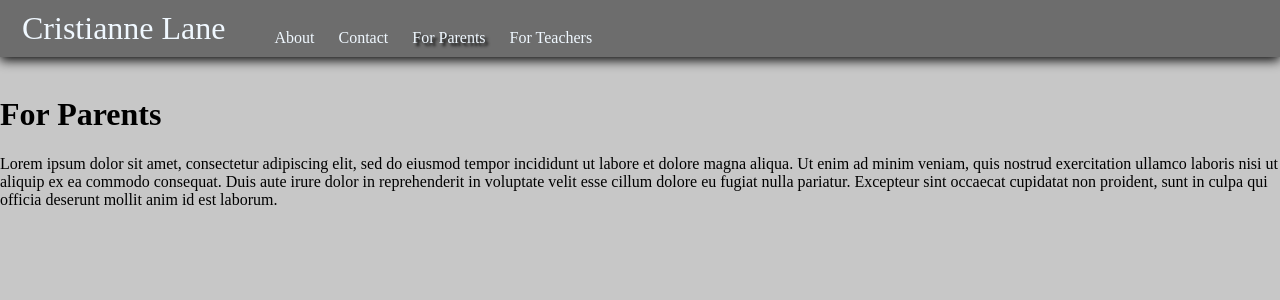
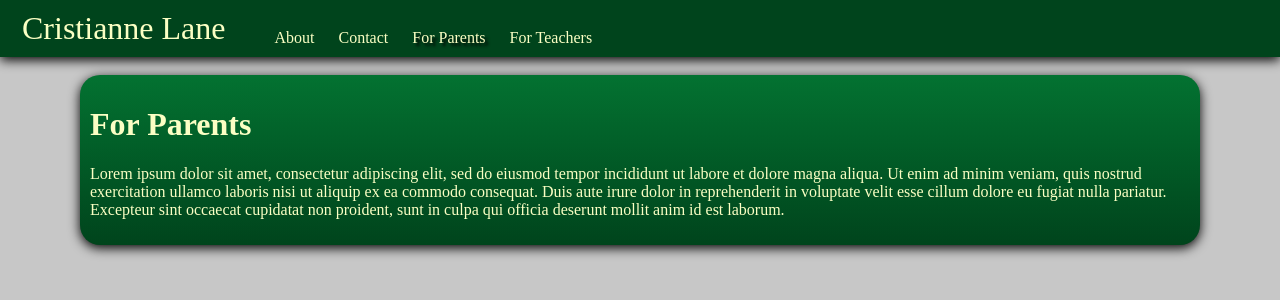
Before and after one commit to palminski/kind-aunty, an Angular app: page /for-parents in a window 1280 px wide. Shown: the top 300 px of the page. Built offline with nearby package versions, Linux system fonts and the light colour scheme.

Commit message:
setting up basic styling

```diff
--- a/src/app/app.component.html
+++ b/src/app/app.component.html
@@ -2,4 +2,5 @@
 
 <app-nav-bar></app-nav-bar>
 
+<!-- Content of Individual Pages will go here -->
 <router-outlet></router-outlet>
--- a/src/app/components/nav-bar/nav-bar.component.css
+++ b/src/app/components/nav-bar/nav-bar.component.css
@@ -1,5 +1,6 @@
 nav{
-    background-color: rgb(109, 109, 109);
+    background-color: var(--bg-navigation);
+
     filter: drop-shadow(0px 3px 6px);
 }
 
@@ -19,7 +20,7 @@ li {
 }
 
 li a {
-    color: aliceblue;
+    color: var(--text-light);
     text-align: center;
     text-decoration: none;
     transition-duration: 0.5s;
--- a/src/app/pages/about/about.component.html
+++ b/src/app/pages/about/about.component.html
@@ -1,2 +1,6 @@
-<h1>About</h1>
-<p>Lorem ipsum dolor sit amet, consectetur adipiscing elit, sed do eiusmod tempor incididunt ut labore et dolore magna aliqua. Ut enim ad minim veniam, quis nostrud exercitation ullamco laboris nisi ut aliquip ex ea commodo consequat. Duis aute irure dolor in reprehenderit in voluptate velit esse cillum dolore eu fugiat nulla pariatur. Excepteur sint occaecat cupidatat non proident, sunt in culpa qui officia deserunt mollit anim id est laborum.</p>
+
+<div class="container block">
+    <h1>About</h1>
+    <p>Lorem ipsum dolor sit amet, consectetur adipiscing elit, sed do eiusmod tempor incididunt ut labore et dolore magna aliqua. Ut enim ad minim veniam, quis nostrud exercitation ullamco laboris nisi ut aliquip ex ea commodo consequat. Duis aute irure dolor in reprehenderit in voluptate velit esse cillum dolore eu fugiat nulla pariatur. Excepteur sint occaecat cupidatat non proident, sunt in culpa qui officia deserunt mollit anim id est laborum.</p>
+
+</div>
--- a/src/app/pages/for-parents/for-parents.component.html
+++ b/src/app/pages/for-parents/for-parents.component.html
@@ -1,2 +1,4 @@
+<div class="container block">
 <h1>For Parents</h1>
 <p>Lorem ipsum dolor sit amet, consectetur adipiscing elit, sed do eiusmod tempor incididunt ut labore et dolore magna aliqua. Ut enim ad minim veniam, quis nostrud exercitation ullamco laboris nisi ut aliquip ex ea commodo consequat. Duis aute irure dolor in reprehenderit in voluptate velit esse cillum dolore eu fugiat nulla pariatur. Excepteur sint occaecat cupidatat non proident, sunt in culpa qui officia deserunt mollit anim id est laborum.</p>
+</div>
--- a/src/app/pages/for-teachers/for-teachers.component.html
+++ b/src/app/pages/for-teachers/for-teachers.component.html
@@ -1,2 +1,4 @@
-<h1>For Teachers</h1>
-<p>Lorem ipsum dolor sit amet, consectetur adipiscing elit, sed do eiusmod tempor incididunt ut labore et dolore magna aliqua. Ut enim ad minim veniam, quis nostrud exercitation ullamco laboris nisi ut aliquip ex ea commodo consequat. Duis aute irure dolor in reprehenderit in voluptate velit esse cillum dolore eu fugiat nulla pariatur. Excepteur sint occaecat cupidatat non proident, sunt in culpa qui officia deserunt mollit anim id est laborum.</p>
+<div class="container-2 block">
+    <h1>For Teachers</h1>
+    <p>Lorem ipsum dolor sit amet, consectetur adipiscing elit, sed do eiusmod tempor incididunt ut labore et dolore magna aliqua. Ut enim ad minim veniam, quis nostrud exercitation ullamco laboris nisi ut aliquip ex ea commodo consequat. Duis aute irure dolor in reprehenderit in voluptate velit esse cillum dolore eu fugiat nulla pariatur. Excepteur sint occaecat cupidatat non proident, sunt in culpa qui officia deserunt mollit anim id est laborum.</p>
+    </div>
--- a/src/styles.css
+++ b/src/styles.css
@@ -1,6 +1,39 @@
 /* You can add global styles to this file, and also import other style files */
+:root {
+
+    /* Solid Colors for backgrounds*/
+    --bg-navigation: rgb(0, 68, 28);
+    --bg-block:rgb(3, 114, 49);
+    /* Solid Colors for text */
+    --text-light: rgb(251, 255, 196);
+    /* Gradients */
+    --gradient: linear-gradient(0deg, var(--bg-navigation), var(--bg-block));
+
+}
+
 body {
     background-color: rgb(199, 199, 199);
     padding: 0;
     margin: 0;
 }
+
+.container {
+    max-width: 1100px;
+    width: 90%;
+    margin: auto;
+}
+
+.container-2 {
+    max-width: 1100px;
+    width: 90%;
+    margin: 0% 1%;
+}
+
+.block {
+    background-color: var(--bg-block);
+    background-image: var(--gradient);
+    filter: drop-shadow(0px 3px 6px black);
+    color: var(--text-light);
+    border-radius: 20px;
+    padding: 10px;
+}
```
